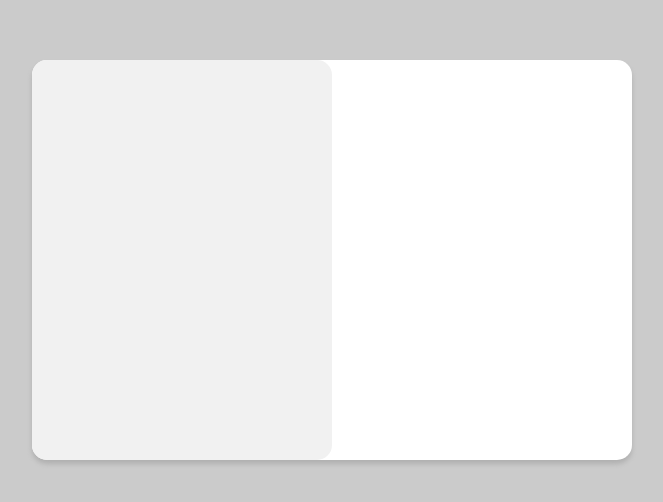
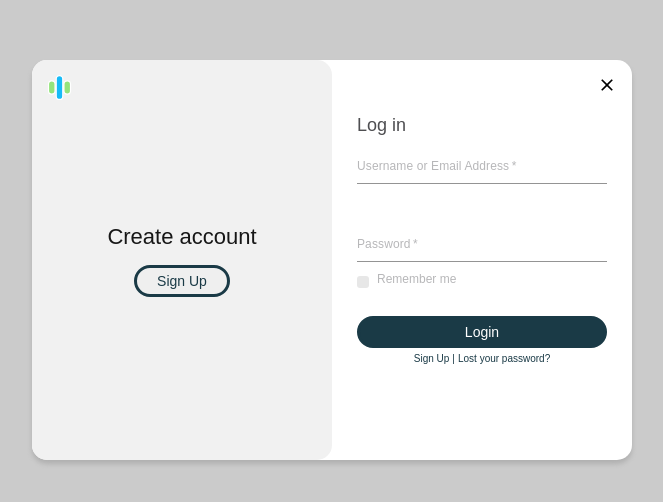
Before and after one commit to MarcosEscobarR/Personix, a Next.js app: page /auth in a window 1280 px wide. Shown: the part 140-642 px from the top of the page, without its empty margins (308-971 px from the left). Built offline with nearby package versions, Linux system fonts and the light colour scheme.

Commit message:
auth layout

```diff
--- /dev/null
+++ b/components/customButton/CustomButton.module.scss
@@ -0,0 +1,20 @@
+@import '../../styles/variables';
+
+.pillButton {
+    border-color: $denim;
+    color: $denim;
+    border-radius: 20px;
+    padding: 5px 20px;
+    font-size: 14px;
+    border-style: solid;
+    border-width: 3px;
+}
+
+.fullWidth {
+    width: 100%;
+}
+
+.filled {
+    background-color: $denim;
+    color: white;
+}
--- /dev/null
+++ b/components/customButton/CustomButton.module.scss.d.ts
@@ -0,0 +1,3 @@
+export const pillButton: string;
+export const fullWidth: string;
+export const filled: string;
--- /dev/null
+++ b/components/customButton/CustomButton.tsx
@@ -0,0 +1,25 @@
+import styles, {fullWidth} from './CustomButton.module.scss'
+
+interface Props {
+    text: string,
+    filled?: boolean,
+    fullWidth?: boolean
+}
+
+const CustomButton = (props: Props) => {
+    let classesToApply = `${styles.pillButton}`
+
+    if (props.fullWidth) {
+        classesToApply += ` ${styles.fullWidth}`
+    }
+
+    if (props.filled) {
+        classesToApply += ` ${styles.filled}`
+    }
+
+    return (
+        <button className={classesToApply}>{ props.text }</button>
+    )
+}
+
+export default CustomButton;
--- /dev/null
+++ b/components/customCheckbox/CustomCheckbox.module.scss
@@ -0,0 +1,69 @@
+@import "../../styles/variables";
+
+.container {
+  display: block;
+  position: relative;
+  padding-left: 20px;
+  cursor: pointer;
+  font-size: 12px;
+  -webkit-user-select: none;
+  -moz-user-select: none;
+  -ms-user-select: none;
+  user-select: none;
+  color: #B7B7B9;
+}
+
+/* Hide the browser's default checkbox */
+.container input {
+  position: absolute;
+  opacity: 0;
+  cursor: pointer;
+  height: 0;
+  width: 0;
+}
+
+/* Create a custom checkbox */
+.checkmark {
+  position: absolute;
+  top: 4px;
+  left: 0;
+  height: 12px;
+  width: 12px;
+  background-color: #e7e7e7;
+  border-radius: 3px;
+}
+
+/* On mouse-over, add a grey background color */
+.container:hover input ~ .checkmark {
+  background-color: #ccc;
+}
+
+/* When the checkbox is checked, add a blue background */
+.container input:checked ~ .checkmark {
+  background-color: $lime;
+}
+
+/* Create the checkmark/indicator (hidden when not checked) */
+.checkmark:after {
+  content: "";
+  position: absolute;
+  display: none;
+}
+
+/* Show the checkmark when checked */
+.container input:checked ~ .checkmark:after {
+  display: block;
+}
+
+/* Style the checkmark/indicator */
+.container .checkmark:after {
+  left: 4px;
+  top: 1px;
+  width: 2.5px;
+  height: 5px;
+  border: solid white;
+  border-width: 0 2px 2px 0;
+  -webkit-transform: rotate(45deg);
+  -ms-transform: rotate(45deg);
+  transform: rotate(45deg);
+}
--- /dev/null
+++ b/components/customCheckbox/CustomCheckbox.module.scss.d.ts
@@ -0,0 +1,2 @@
+export const container: string;
+export const checkmark: string;
--- /dev/null
+++ b/components/customCheckbox/CustomCheckbox.tsx
@@ -0,0 +1,16 @@
+import styles from './CustomCheckbox.module.scss'
+
+interface Props {
+    label: string
+}
+
+const CustomCheckbox = (props: Props) => {
+    return (
+        <label className={styles.container}>{props.label}
+            <input type="checkbox" checked={false} />
+            <span className={styles.checkmark}></span>
+        </label>
+    )
+}
+
+export default CustomCheckbox
--- /dev/null
+++ b/components/customTextField/CustomTextField.tsx
@@ -0,0 +1,46 @@
+import {TextField} from "@material-ui/core";
+import { createTheme, ThemeProvider } from '@material-ui/core/styles';
+
+const theme = createTheme({
+    palette: {
+        primary: {
+            main: '#94E47C',
+            dark: '#94E47C',
+            light: '#94E47C',
+        },
+        info: {
+            main: '#94E47C',
+        },
+    },
+    overrides: {
+        MuiInputLabel: {
+            root: {
+                color: '#B7B7B9',
+                fontSize: 12,
+                fontWeight: 400,
+                fontFamily: 'Poppins, sans-serif',
+            },
+        },
+        MuiInput: {
+            underline: {
+                '&:hover:not($disabled):before': {
+                    borderBottom: '1px solid #94E47C',//its when you hover and input is not foucused
+                },
+            },
+        },
+    }
+});
+
+interface Props {
+    label: string
+}
+
+const CustomTextField = (props: Props) => {
+    return (
+        <ThemeProvider theme={theme}>
+            <TextField fullWidth label={props.label} required variant="standard"/>
+        </ThemeProvider>
+    )
+}
+
+export default CustomTextField
--- a/pages/auth/index.module.scss
+++ b/pages/auth/index.module.scss
@@ -1,3 +1,5 @@
+@import '../../styles/variables';
+
 .authContainer {
     background: #cbcbcb;
     width: 100%;
@@ -19,9 +21,91 @@
 .firstCol, .secondCol {
     width: 50%;
     height: 100%;
+    position: relative;
 }
 
 .firstCol {
     background: #f1f1f1;
-    border-radius: 15px;
+    border-radius: 15px
 }
+
+.logo {
+    position: absolute;
+    top: 15px;
+    left: 15px;
+}
+
+.closeIcon {
+    position: absolute;
+    top: 15px;
+    right: 15px;
+}
+
+.registerBox {
+    width: 100%;
+    height: 100%;
+    display: flex;
+    flex-direction: column;
+    justify-content: center;
+    align-items: center;
+
+    h1 {
+        font-weight: 400;
+        font-size: 22px;
+        margin-bottom: 15px;
+        color: $space;
+    }
+}
+
+.formContainer, .form {
+    display: flex;
+    flex-direction: column;
+    width: 100%;
+}
+
+.formContainer {
+    height: 100%;
+    box-sizing: border-box;
+    padding: 55px 25px;
+
+    h1 {
+        color: #4E4E51;
+        font-weight: 400;
+        font-size: 18px;
+    }
+}
+
+.textFieldWrapper:first-child {
+    margin-bottom: 30px;
+}
+
+.checkboxWrapper {
+    margin-top: 10px;
+}
+
+.buttonWrapper {
+    margin-top: 30px;
+}
+
+.authOptions {
+    display: flex;
+    justify-content: center;
+    margin-top: 5px;
+
+    a, span {
+        color: $denim;
+        font-size: 10px;
+    }
+
+    a {
+        text-decoration: none;
+    }
+
+    a:visited{
+        color: $denim;
+    }
+
+    span {
+        margin: 0 3px;
+    }
+}
--- a/pages/auth/index.tsx
+++ b/pages/auth/index.tsx
@@ -1,13 +1,56 @@
 import type { ReactElement } from 'react'
+import CloseIcon from '@material-ui/icons/Close'
 import Empty from '../../layout/empty/empty'
+import Image from 'next/image'
+import CustomButton from '../../components/customButton/CustomButton'
 import styles from './index.module.scss'
+import CustomTextField from "../../components/customTextField/CustomTextField";
+import CustomCheckbox from "../../components/customCheckbox/CustomCheckbox";
 
 const Index = () => {
     return (
         <div className={styles.authContainer}>
             <div className={styles.authCard}>
-                <div className={styles.firstCol}></div>
-                <div className={styles.secondCol}></div>
+                <div className={styles.firstCol}>
+                    <div className={styles.logo}>
+                        <Image src="/images/logo.svg" width={25} height={25} alt="logo"/>
+                    </div>
+
+                    <div className={styles.registerBox}>
+                        <h1>Create account</h1>
+                        <CustomButton text="Sign Up" />
+                    </div>
+                </div>
+                <div className={styles.secondCol}>
+                    <CloseIcon className={styles.closeIcon} fontSize="small" />
+
+                    <div className={styles.formContainer} >
+                        <h1>Log in</h1>
+
+                        <form className={styles.form}>
+                            <div className={styles.textFieldWrapper}>
+                                <CustomTextField label="Username or Email Address"/>
+                            </div>
+                            <div className={styles.textFieldWrapper}>
+                                <CustomTextField label="Password"/>
+                            </div>
+
+                            <div className={styles.checkboxWrapper}>
+                                <CustomCheckbox label="Remember me"/>
+                            </div>
+                        </form>
+
+                        <div className={styles.buttonWrapper}>
+                            <CustomButton fullWidth filled text="Login" />
+                        </div>
+
+                        <div className={styles.authOptions}>
+                            <a href="#">Sign Up</a>
+                            <span>|</span>
+                            <a href="#">Lost your password?</a>
+                        </div>
+                    </div>
+                </div>
             </div>
         </div>
     )
--- a/pages/index.tsx
+++ b/pages/index.tsx
@@ -10,6 +10,9 @@ const Home: NextPage = () => {
         <title>Create Next App</title>
         <meta name="description" content="Generated by create next app" />
         <link rel="icon" href="/favicon.ico" />
+        <link rel="preconnect" href="https://fonts.googleapis.com" />
+        <link rel="preconnect" href="https://fonts.gstatic.com" />
+        <link href="https://fonts.googleapis.com/css2?family=Poppins&display=swap" rel="stylesheet" />
       </Head>
 
       <main className={styles.main}>
--- a/styles/globals.css
+++ b/styles/globals.css
@@ -17,8 +17,7 @@
 
 
 * {
-  font-family: -apple-system, BlinkMacSystemFont, Segoe UI, Roboto, Oxygen,
-      Ubuntu, Cantarell, Fira Sans, Droid Sans, Helvetica Neue, sans-serif;
+  font-family: 'Poppins', sans-serif;
   -webkit-box-sizing: border-box;
   -moz-box-sizing: border-box;
   -o-box-sizing: border-box;
```
Also changed, not shown: pages/auth/index.module.scss.d.ts (+10 -1 lines), public/images/logo.svg (added).
